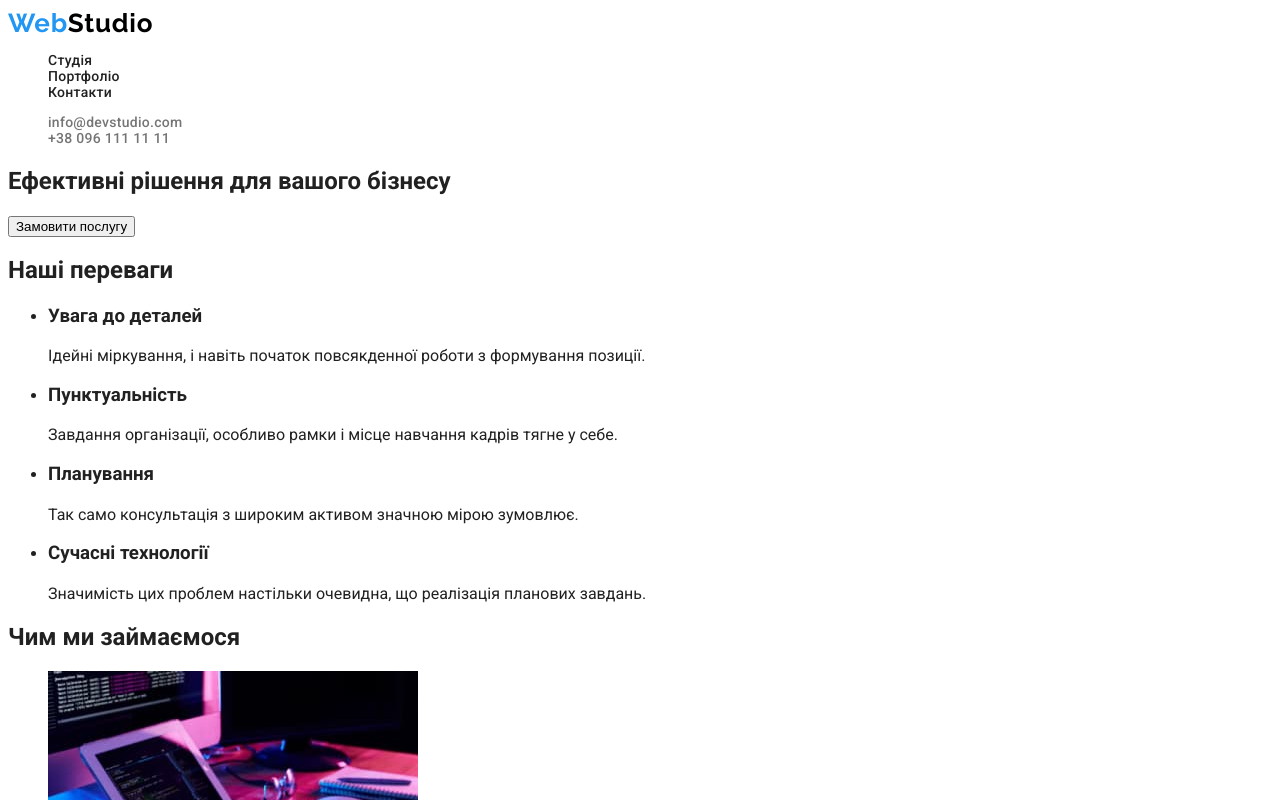
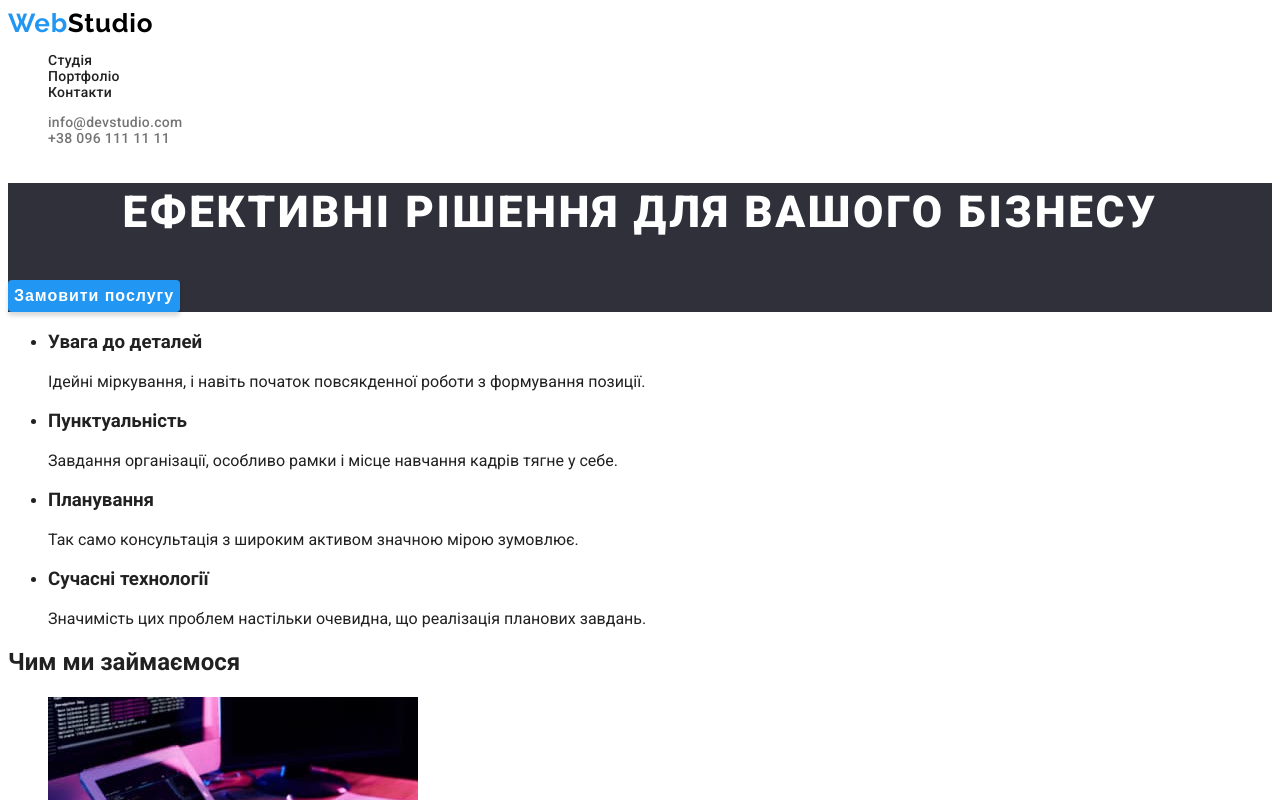
Before and after one commit to milacherkashyna/goit-markup-hw-02, a plain HTML site: page index.html in a window 1280 px wide. Shown: the top 800 px of the page. Drawn offline with Linux system fonts and the light colour scheme.

Commit message:
hero end

```diff
--- a/css/styles.css
+++ b/css/styles.css
@@ -6,6 +6,7 @@
   --dark: #212121;
   --dark-grey: #2f303a;
   --grey: #757575;
+  --lightgrey: #f5f4fa;
   --blue: #2196f3;
   --white: #fff;
 }
@@ -56,3 +57,56 @@ body {
 .header-contacts-link:focus {
   color: var(--blue);
 }
+/* Header end */
+.hero {
+  background-color: var(--dark-grey);
+}
+.hero-title {
+  font-weight: 900;
+  font-size: 44px;
+  line-height: 1.36;
+  text-align: center;
+  letter-spacing: 0.06em;
+  text-transform: uppercase;
+  color: var(--white);
+}
+.hero-btn {
+  font-weight: 700;
+  font-size: 16px;
+  line-height: 1.88;
+  letter-spacing: 0.06em;
+  color: var(--white);
+  background: var(--blue);
+  border: none;
+  box-shadow: 0px 4px 4px rgba(0, 0, 0, 0.15);
+  border-radius: 4px;
+}
+/* Hero end */
+.team {
+  background:var(--lightgrey);
+}
+.scr-reader {
+  position: absolute;
+  white-space: nowrap;
+  width: 1px;
+  height: 1px;
+  overflow: hidden;
+  border: 0;
+  padding: 0;
+  clip: rect(0 0 0 0);
+  clip-path: inset(50%);
+  margin: -1px;
+}
+.team-list {
+  list-style: none;
+  /* font-weight: 500;
+    font-size: 14px;
+    line-height: 1.14;
+    letter-spacing: 0.02em;    */
+}
+.team-item {
+  background: #ffffff;
+  box-shadow: 0px 1px 3px rgba(0, 0, 0, 0.12), 0px 1px 1px rgba(0, 0, 0, 0.14),
+    0px 2px 1px rgba(0, 0, 0, 0.2);
+  border-radius: 0px 0px 4px 4px;
+}
--- a/index.html
+++ b/index.html
@@ -35,14 +35,14 @@
     <!-- Main content -->
     <main>
       <!-- Hero -->
-      <section>
-        <h1>Ефективні рішення для вашого бізнесу</h1>
-        <button type="button">Замовити послугу</button>
+      <section class="hero">
+        <h1 class="hero-title">Ефективні рішення для вашого бізнесу</h1>
+        <button class="hero-btn" type="button">Замовити послугу</button>
       </section>
 
       <!-- Section01 -->
       <section>
-        <h2>Наші переваги</h2>
+        <h2 class="scr-reader">Наші переваги</h2>
         <ul>
           <li>
             <h3>Увага до деталей</h3>
@@ -80,24 +80,24 @@
       </section>
 
       <!-- Section03 -->
-      <section>
+      <section class="team">
         <h2>Наша команда</h2>
-        <ul>
-          <li>
+        <ul class="team-list">
+          <li class="team-item">
             <img src="./images/img01.jpg" alt="Фото Ігор Дем'яненко" width="270" />
             <h3>Ігор Дем'яненко</h3>
             <p>Product Designer</p>
           </li>
-          <li>
+          <li class="team-item">
             <img src="./images/img02.jpg" alt="Фото Ольга Рєпіна" width="270" />
             <h3>Ольга Рєпіна</h3>
             <p>Frontend Developer</p>
           </li>
-          <li>
+          <li class="team-item">
             <img src="./images/img03.jpg" alt="Фото Микола Тарасов" width="270" />
             <h3>Микола Тарасов</h3>
             <p>Marketing</p>
-          </li>
+          </li class="team-item">
           <li>
             <img src="./images/img04.jpg" alt="Михайло Єрмаков" width="270" />
             <h3>Михайло Єрмаков</h3>
```
